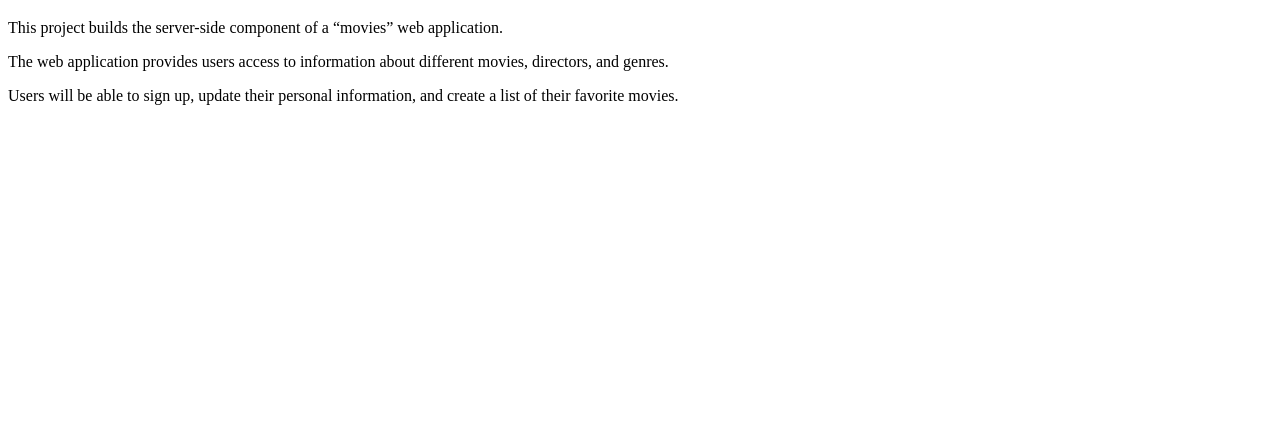
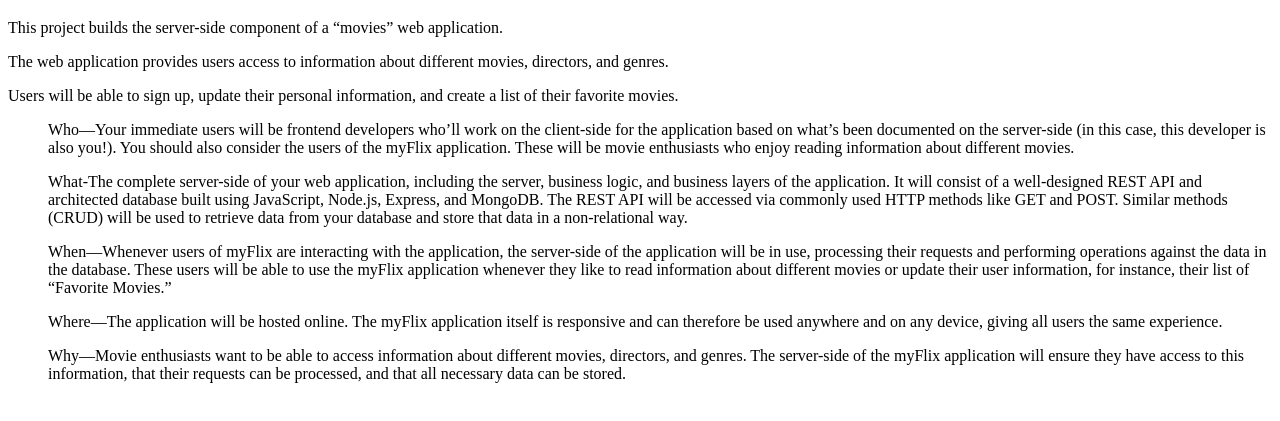
Before and after one commit to AmySikora/movie_api, a plain HTML site: page documentation.html in a window 1280 px wide. Shown: the part 61-482 px from the top of the page. Drawn offline with Linux system fonts and the light colour scheme.

Commit message:
Updated doumentation.html to better describe project

```diff
--- a/documentation.html
+++ b/documentation.html
@@ -3,7 +3,7 @@
 <head>
     <meta charset="UTF-8">
     <meta name="viewport" content="width=device-width, initial-scale=1.0">
-    <title>myFlix</title>
+    <title>myFlix API</title>
 </head>
 <body>
     <h1>Welcome to myFlix API</h1>
@@ -12,5 +12,30 @@
         movies, directors, and genres.</p>
         <p> Users will be able to sign up, update their
         personal information, and create a list of their favorite movies.</p>
+    <ul>Who—Your immediate users will be frontend developers who’ll work on the client-side for the
+application based on what’s been documented on the server-side (in this case, this developer
+is also you!). You should also consider the users of the myFlix application. These will be
+movie enthusiasts who enjoy reading information about different movies.</ul>
+
+<ul>What-The complete server-side of your web application, including the server, business logic,
+and business layers of the application. It will consist of a well-designed REST API and
+architected database built using JavaScript, Node.js, Express, and MongoDB. The REST API
+will be accessed via commonly used HTTP methods like GET and POST. Similar methods
+(CRUD) will be used to retrieve data from your database and store that data in a non-relational
+way.</ul>
+
+<ul>When—Whenever users of myFlix are interacting with the application, the server-side of the
+application will be in use, processing their requests and performing operations against the
+data in the database. These users will be able to use the myFlix application whenever they like
+to read information about different movies or update their user information, for instance, their
+list of “Favorite Movies.”</ul>
+
+<ul>Where—The application will be hosted online. The myFlix application itself is responsive and
+can therefore be used anywhere and on any device, giving all users the same experience.</ul>
+
+<ul>Why—Movie enthusiasts want to be able to access information about different movies,
+directors, and genres. The server-side of the myFlix application will ensure they have access
+to this information, that their requests can be processed, and that all necessary data can be
+stored. </ul>
 </body>
 </html>
```
Also changed, not shown: log.txt (deleted, +0 -36 lines), test.js (+0 -8 lines).
